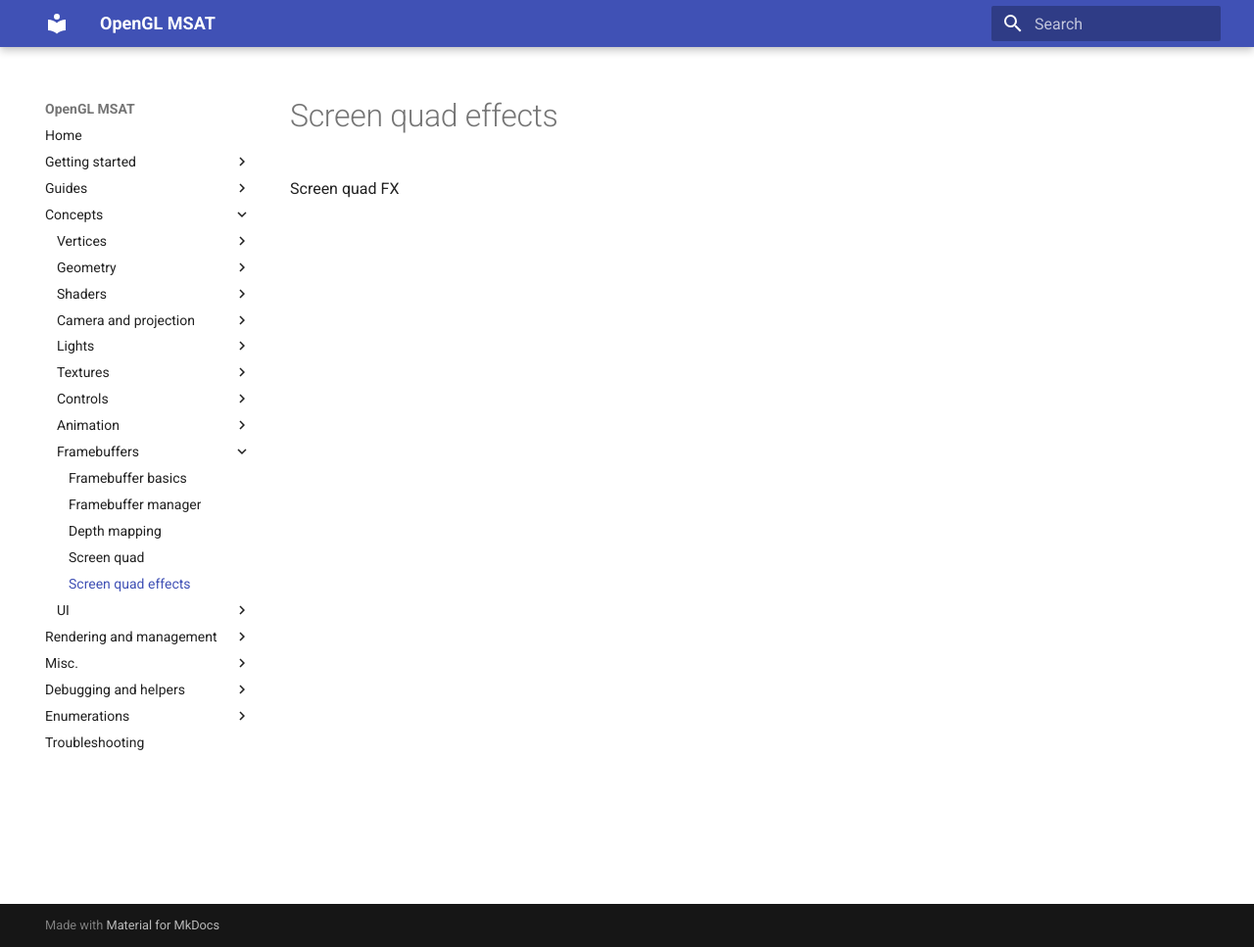
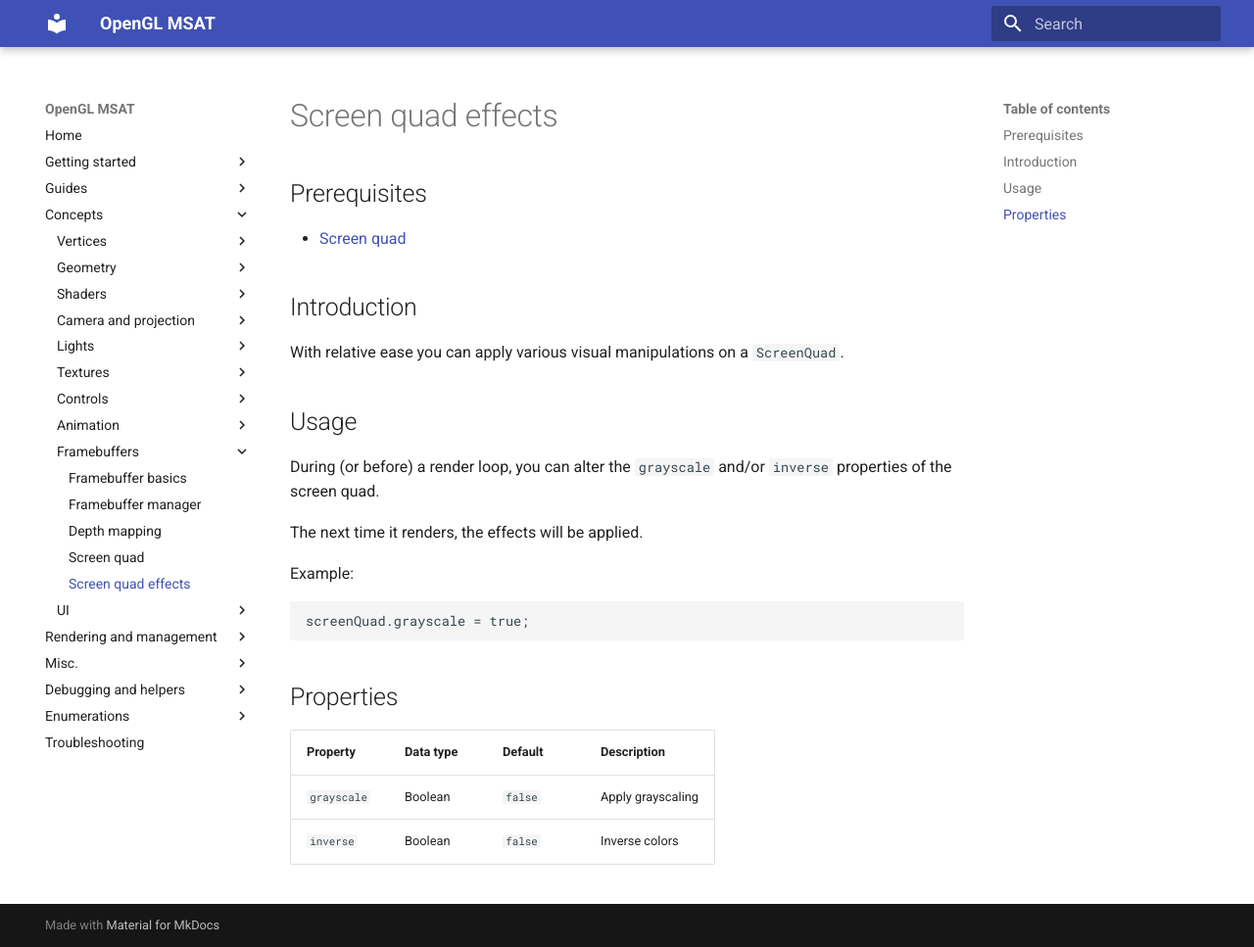
Before and after one commit to markhj/opengl-msat, an MkDocs documentation site: the page built from docs/fbo/screen-quad-fx.md, in a window 1280 px wide and 967 px high. Shown: the whole window at 98% size. Built offline with MkDocs 1.6.1 and Material for MkDocs 9.7.7, drawn with Linux system fonts in a browser that asks for light colours.

Commit message:
Screen quad fx docs

`````diff
--- a/docs/fbo/screen-quad-fx.md
+++ b/docs/fbo/screen-quad-fx.md
@@ -1 +1,25 @@
-Screen quad FX
+# Screen quad effects
+
+## Prerequisites
+- [Screen quad](screen-quad.md)
+
+## Introduction
+With relative ease you can apply various visual manipulations
+on a ``ScreenQuad``.
+
+## Usage
+During (or before) a render loop, you can alter the ``grayscale`` and/or
+``inverse`` properties of the screen quad.
+
+The next time it renders, the effects will be applied.
+
+Example:
+````c++
+screenQuad.grayscale = true;
+````
+
+## Properties
+| Property      | Data type | Default | Description       |
+|---------------| --- | --- |-------------------|
+| ``grayscale`` | Boolean | ``false`` | Apply grayscaling |
+| ``inverse``   | Boolean | ``false`` | Inverse colors    |
`````
